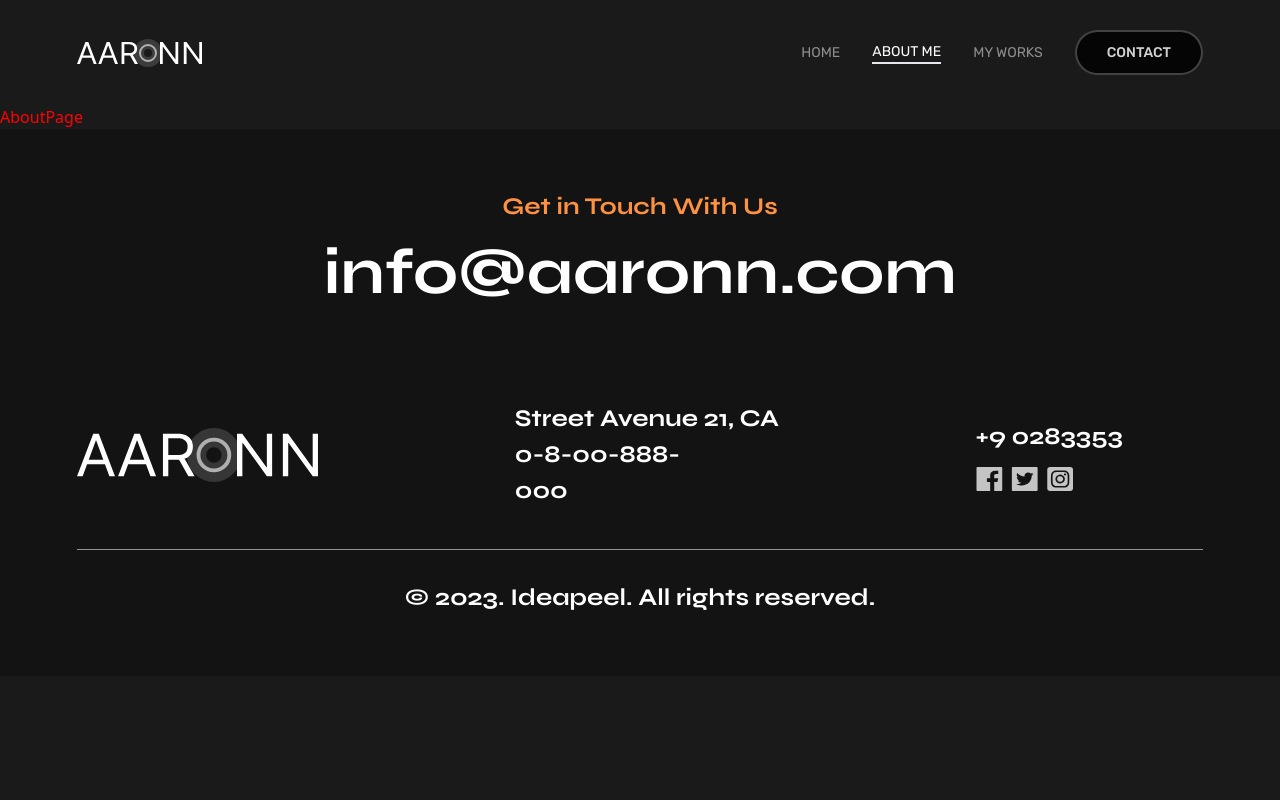
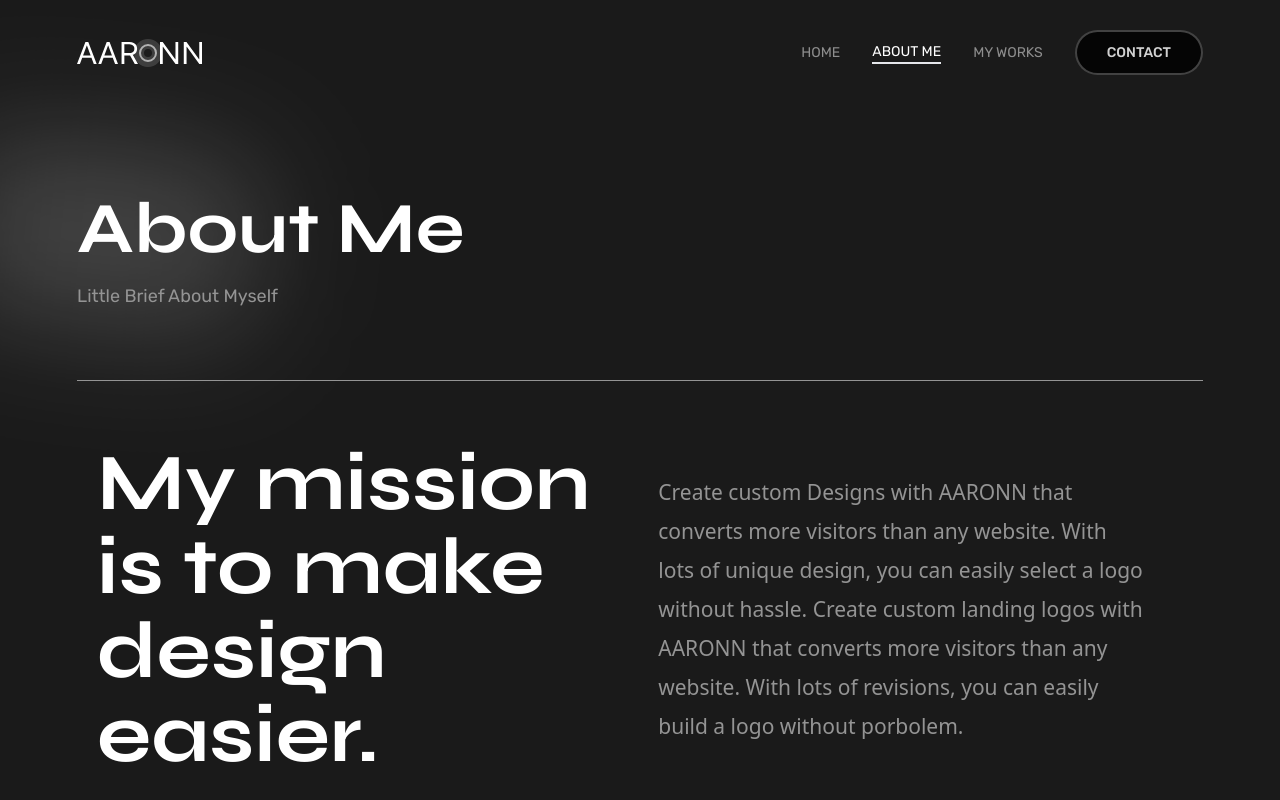
Before and after one commit to khaledsharifov/portfolio-Next-js, a Next.js app: page /about in a window 1280 px wide. Shown: the top 800 px of the page. Built offline with nearby package versions, Linux system fonts and the light colour scheme.

Commit message:
feat: about page

```diff
--- a/src/app/about/page.tsx
+++ b/src/app/about/page.tsx
@@ -1,9 +1,47 @@
-import React from 'react'
+import React from "react";
+import man_2 from '../../../public/image/man_2.svg'
+import man_3 from '../../../public/image/man_3.svg'
+import Image from "next/image";
 
 const AboutPage = () => {
   return (
-    <div className='text-[red]'>AboutPage</div>
-  )
-}
+    <main className="max-w-[1166px]  m-auto px-[20px] relative">
+      <div className="border-b border-[#949494] py-[70px]">
+        <div className="bg-light absolute left-[-100px] top-[40px] w-[300px]"></div>
+        <h1 className=" text-white text-[72px] font-[700] font-syne">
+          About Me
+        </h1>
+        <p className="text-[#949494] text-[18px] font-rubik">
+          Little Brief About Myself
+        </p>
+      </div>
+      <div className="py-[60px] flex items-center gap-[40px] px-[20px]">
+        <h1 className=" text-white text-[80px] font-[700] font-syne leading-[84px] w-[48%]">My mission is to make design easier.</h1>
+        <p className="text-[#949494] text-[21px] font-sans leading-[39px] w-[45%]">
+          Create custom Designs with AARONN that converts more visitors than any
+          website. With lots of unique design, you can easily select a logo
+          without hassle. Create custom landing logos with AARONN that converts
+          more visitors than any website. With lots of revisions, you can easily
+          build a logo without porbolem.
+        </p>
+      </div>
+      <div className="flex justify-between gap-[20px] my-[40px] relative">
+      <span className="w-[55px] h-[178px] rounded-[50px] border-[#FF9142] border-[1px] absolute top-0 left-[-28px]"></span>
+      <span className="w-[178px] h-[55px] rounded-[50px] border-[#FF9142] border-[1px] absolute bottom-[-25px] right-[-5px]"></span>
+        <Image src={man_2} alt=""/>
+        <Image src={man_3} alt=""/>
+      </div>
+      <div className="pt-[80px] pb-[120px]">
+        <h1 className="text-[48px] font-[700] font-syne text-white">Follow me on:</h1>
+        <div className="text-[#949494] font-[700] text-[32px] uppercase flex justify-between py-[30px]">
+          <span>Dribble</span>
+          <span>Twitter</span>
+          <span>Facebook</span>
+          <span>Instagram</span>
+        </div>
+      </div>
+    </main>
+  );
+};
 
-export default AboutPage
+export default AboutPage;
```
Also changed, not shown: public/image/man_2.svg (added), public/image/man_3.svg (added).
